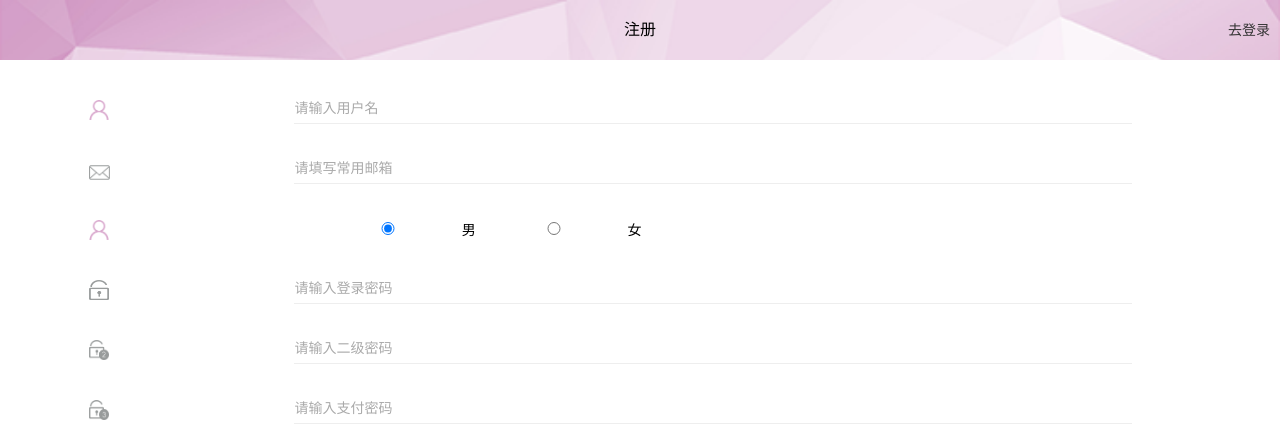
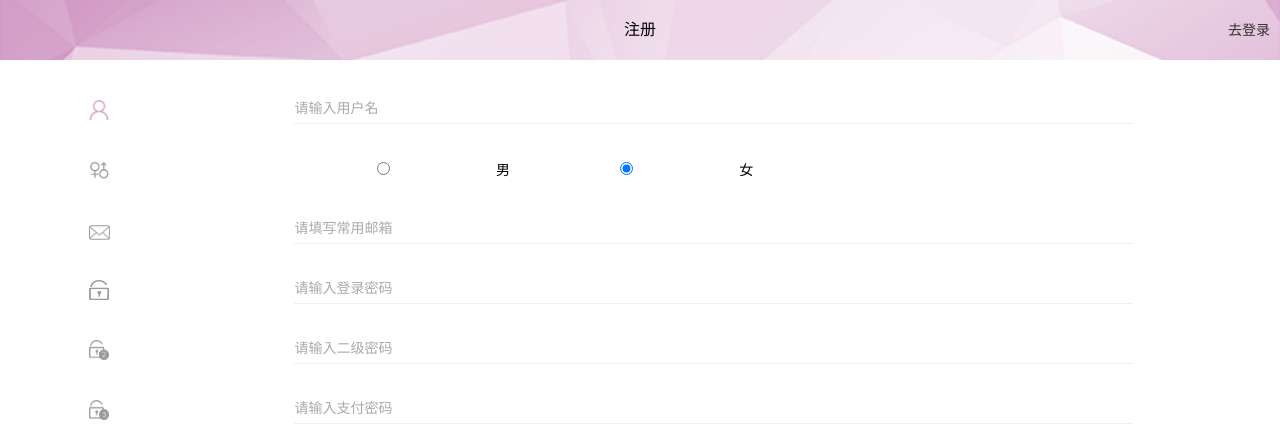
Before and after one commit to jianyufeng/fule_webapp, a PHP site: page /register/register.html in a window 1280 px wide. Shown: the top 443 px of the page. Run offline with PHP 8.4, Linux system fonts and the light colour scheme.

Commit message:
no message

```diff
--- a/register/register.css
+++ b/register/register.css
@@ -53,16 +53,16 @@
   border-bottom: solid 1px #eee;
 }
 .registerInformationBox .contentBox .sexBox {
-  width: 77% ;
+  width: 80% ;
   height: 60px;
   position: absolute;
   top: 10px;
-  left: -15px;
+  /*left: -15px;*/
   text-align: center;
   line-height: 40px;
 }
 .registerInformationBox .contentBox .sexBox input{
-  width: 15%;
+  width: 22%;
   height: auto;
   margin-left: 0px;
   margin-top: -10px;
--- a/register/register.html
+++ b/register/register.html
@@ -37,6 +37,16 @@
                 <input type="text" class="inputbox" id="account" placeholder="请输入用户名" value="">
             </div>
         </div>
+
+        <div class="contentBox">
+            <div class="nameIconBox">
+                <img class="nameIcon" id="sexIcon" alt="性别" src="../resource/images/icon/xingbie_hover.png">
+            </div>
+            <div class="sexBox">
+                <input id="man" type="radio"  name="1" value="1" />男
+                <input id="woman" type="radio" checked="checked" name="1" value="2"/>女
+            </div>
+        </div>
         <div class="contentBox">
             <div class="nameIconBox">
                 <img style="width: 21px;height: 15px" class="nameIcon" id="mailIcon" alt="邮箱" src="../resource/images/icon/email.png">
@@ -45,16 +55,7 @@
                 <input  type="text" class="inputbox" id="mailbox" placeholder="请填写常用邮箱" value="">
             </div>
         </div>
-        <div class="contentBox">
-            <div class="nameIconBox">
-                <img class="nameIcon" id="sexIcon" alt="性别" src="../resource/images/icon/user_head.png">
-            </div>
-            <div class="sexBox">
-                <input id="man" type="radio" checked="checked" name="1" value="1" />男
-                <input id="woman" type="radio"  name="1" value="2"/>女
-                <!--<input id="secret" type="radio"  name="1"/>保密-->
-            </div>
-        </div>
+
         <div class="contentBox">
             <div class="nameIconBox">
                 <img class="nameIcon" alt="登录密码" id="passwordIcon" src="../resource/images/icon/password_head.png">
--- a/register/registerController.js
+++ b/register/registerController.js
@@ -460,6 +460,7 @@ console.log(data);
         $('#nameIcon').attr("src", "../resource/images/icon/user_headhover.png");
     });
 
+
     $('#mailbox').focus(function () {
         $('#mailIcon').attr("src", "../resource/images/icon/email_hover.png");
     });
```
Also changed, not shown: resource/images/icon/xingbie.png (added), resource/images/icon/xingbie_hover.png (added).
